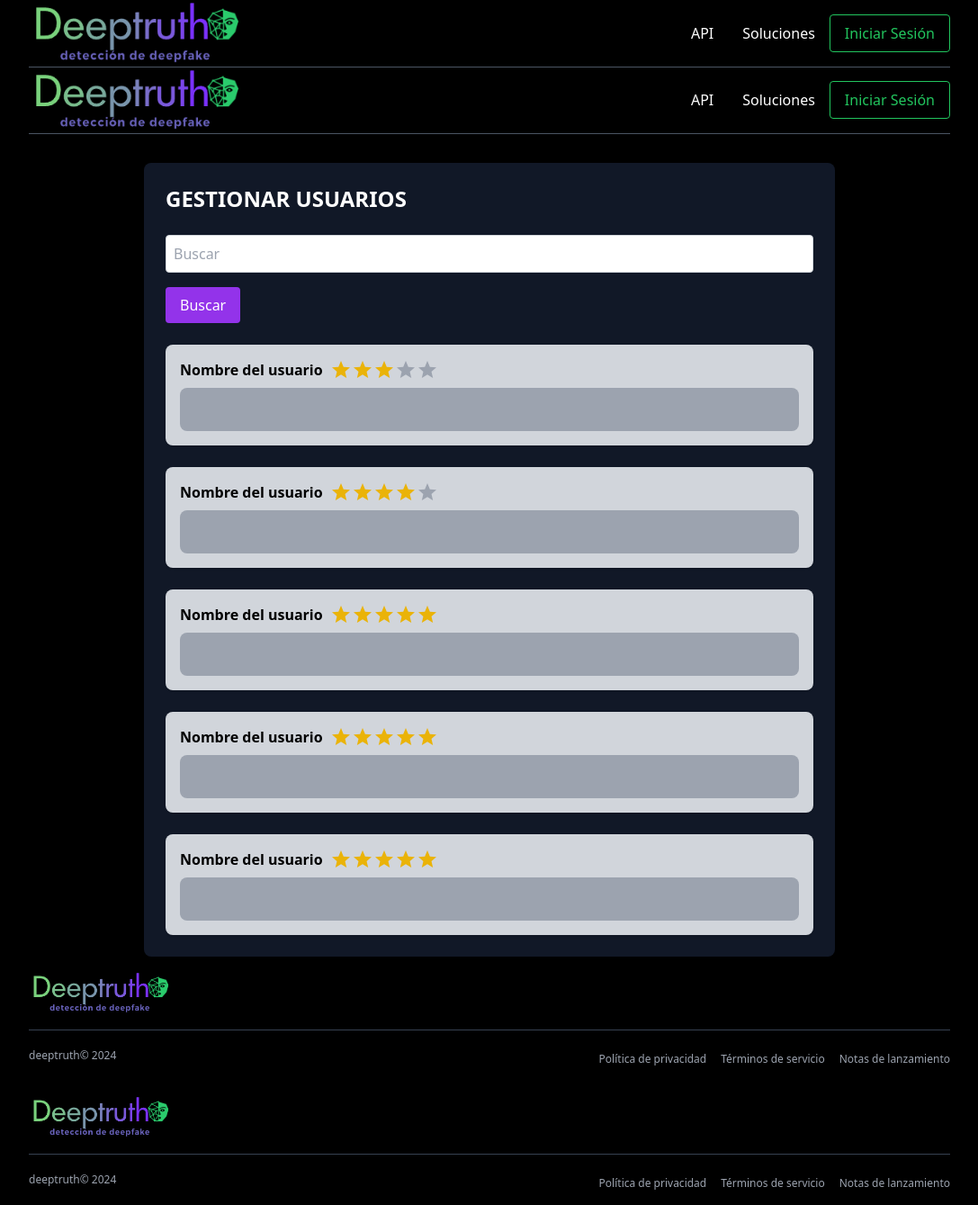
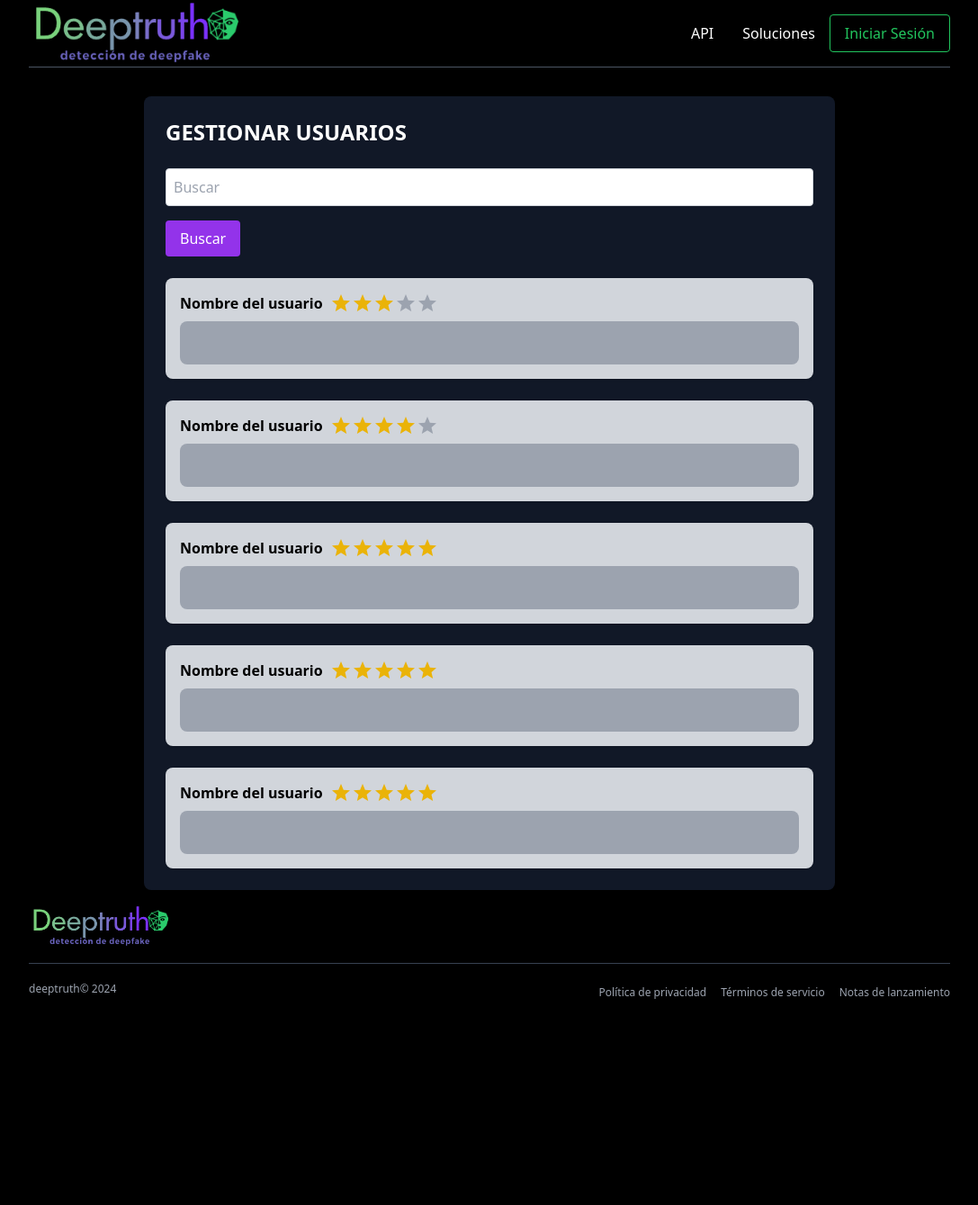
Before and after one commit to josue-vy/deeptruth-detection, a React (Vite) app: page /gestionarUsuarios in a window 1280 px wide. Shown: the whole page at 90% size, without its empty margins (96-1183 px from the left). After the commit the page ends 1127 px from the top, so only its background shows below. Built offline with nearby package versions, Linux system fonts and the light colour scheme; no server answers; what tailwindcss-animated would draw is missing.

Commit message:
deeptruh-detection v0.3.1

```diff
--- a/src/components/api/api.jsx
+++ b/src/components/api/api.jsx
@@ -1,6 +1,4 @@
 import React from 'react';
-import Header from '../header/header';
-import Footer from '../footer/Footer';
 
 const DocumentacionApi = () => {
   return (
--- a/src/components/gestionarUsuario/gestionarUsuario.jsx
+++ b/src/components/gestionarUsuario/gestionarUsuario.jsx
@@ -1,12 +1,9 @@
 import React from 'react';
 import UserCard from '../gestionarUsuario/userCard';
-import Header from '../header/header';
-import Footer from '../footer/Footer';
 
 function GestionarUsuario() {
   return (
     <div>
-    <Header/>
       <div className="max-w-3xl mx-auto bg-gray-900 rounded-lg shadow-lg p-6 mt-8">
         <h1 className="text-2xl font-bold mb-6 text-white">GESTIONAR USUARIOS</h1>
         <div className="mb-4">
@@ -25,7 +22,6 @@ function GestionarUsuario() {
           <UserCard username="Nombre del usuario" rating={7} />
         </div>
       </div>
-      <Footer/>
     </div>
   );
 }
```
